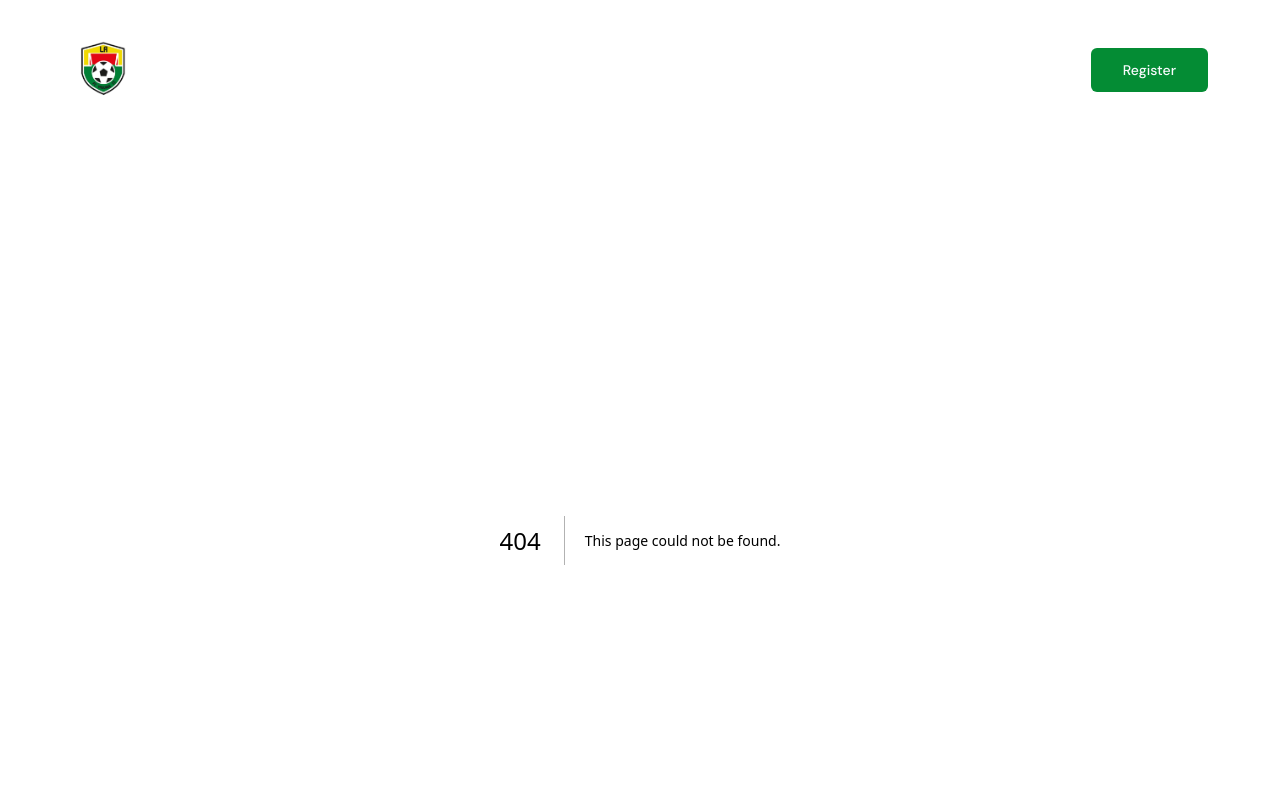
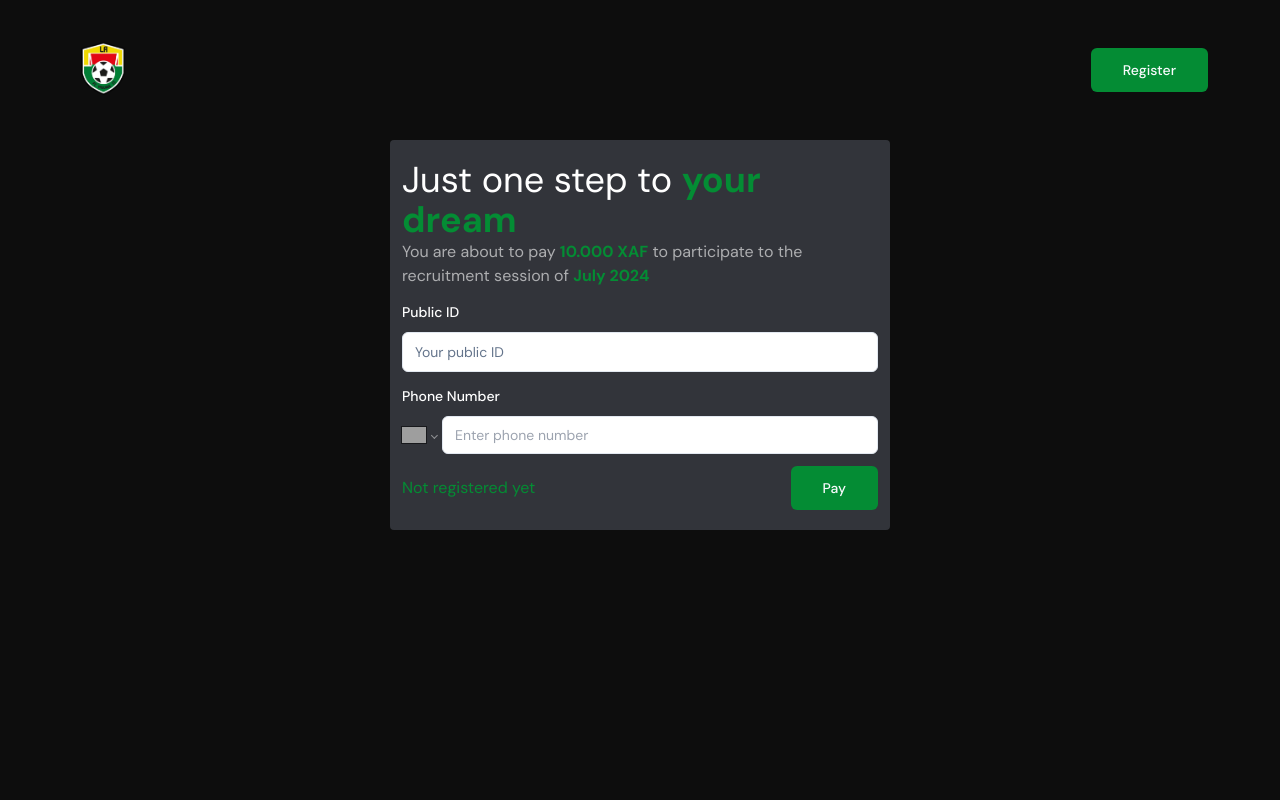
Before and after one commit to INGENIO-237/yafoot-recruit, a Next.js app: page /payment in a window 1280 px wide. Before the commit this address had no page. Shown: the top 800 px of the page. Built offline with nearby package versions, Linux system fonts and the light colour scheme; grey boxes are pictures that could not be loaded.

Commit message:
completed payment & waitlist forms

```diff
--- a/src/app/layout.tsx
+++ b/src/app/layout.tsx
@@ -6,6 +6,7 @@ import PageTransition from "@/components/ui/PageTransition";
 import Footer from "@/components/layout/Footer";
 import { ToastContainer, toast } from "react-toastify";
 import "react-toastify/dist/ReactToastify.css";
+import Transition from "@/components/ui/Transition";
 
 const dmSans = DM_Sans({ subsets: ["latin"] });
 
@@ -24,6 +25,7 @@ export default function RootLayout({
   return (
     <html lang="en">
       <body className={dmSans.className}>
+        {/* <Transition /> */}
         <PageTransition>
           <Header />
           {children}
--- /dev/null
+++ b/src/app/payment/page.tsx
@@ -0,0 +1,9 @@
+import PaymentForm from "@/components/payment/PaymentForm";
+
+export default function Page() {
+  return (
+    <div className="container min-h-[90vh] flex justify-center items-start">
+      <PaymentForm />
+    </div>
+  );
+}
--- a/src/components/apply/ApplicationForm.tsx
+++ b/src/components/apply/ApplicationForm.tsx
@@ -1,7 +1,7 @@
 "use client";
 
 import { useForm } from "react-hook-form";
-import { nativeEnum, object, optional, string, z } from "zod";
+import { object, optional, string, z } from "zod";
 import { zodResolver } from "@hookform/resolvers/zod";
 import {
   Form,
@@ -16,7 +16,7 @@ import { Button } from "../ui/button";
 import { useState } from "react";
 import Cities from "./Cities";
 import Positions from "./Positions";
-import PhoneInput from "react-phone-number-input";
+import PhoneInput, { isValidPhoneNumber } from "react-phone-number-input";
 import "react-phone-number-input/style.css";
 import Link from "next/link";
 import { CITIES, POSITIONS } from "@/lib/enums";
@@ -25,12 +25,10 @@ import { toast } from "react-toastify";
 const ApplicationSchema = object({
   firstname: optional(string()),
   lastname: string({ required_error: "Last name is required" }),
-  // city: nativeEnum(CITIES, { required_error: "City is required" }),
   phone: string({
     required_error: "Phone number is required",
     invalid_type_error: "Invalid phone number",
   }),
-  // position: nativeEnum(POSITIONS, { required_error: "Position is required" }),
 });
 
 type ApplicationData = z.infer<typeof ApplicationSchema>;
@@ -66,6 +64,8 @@ export default function ApplicationForm() {
       )
     )
       errors.push("Invalid field position");
+
+    if (!isValidPhoneNumber(data.phone)) errors.push("Invalid phone number");
 
     if (errors.length > 0) {
       errors.forEach((error) => toast.error(error));
@@ -172,7 +172,7 @@ export default function ApplicationForm() {
           )}
         />
         <div className="flex justify-between items-center">
-          <Link href="#" className="text-secondary-hover">
+          <Link href="/payment" className="text-secondary-hover">
             Already registered
           </Link>
           <Button type="submit">Submit</Button>
--- /dev/null
+++ b/src/components/payment/PaymentForm.tsx
@@ -0,0 +1,198 @@
+"use client";
+
+import { useForm } from "react-hook-form";
+import { object, string, z } from "zod";
+import { zodResolver } from "@hookform/resolvers/zod";
+import {
+  Form,
+  FormControl,
+  FormField,
+  FormItem,
+  FormLabel,
+  FormMessage,
+} from "../ui/form";
+import { Input } from "../ui/input";
+import { Button } from "../ui/button";
+import PhoneInput, { isValidPhoneNumber } from "react-phone-number-input";
+import "react-phone-number-input/style.css";
+import Link from "next/link";
+import { toast } from "react-toastify";
+
+const PaymentSchema = object({
+  publicId: string({ required_error: "Please provide your public ID" }),
+  phone: string({
+    required_error: "Phone number is required",
+    invalid_type_error: "Invalid phone number",
+  }),
+});
+
+type PaymentData = z.infer<typeof PaymentSchema>;
+
+const WaitlistSchema = object({
+  publicId: string({ required_error: "Please provide your public ID" }),
+});
+
+type WaitlistData = z.infer<typeof WaitlistSchema>;
+
+export default function PaymentForm() {
+  const session = {
+    _id: "sjkdjs9892893829skdlksa",
+    date: "July 2024",
+  };
+  // const session = undefined;
+
+  const form = useForm<PaymentData>({
+    resolver: zodResolver(PaymentSchema),
+  });
+
+  const { control, handleSubmit } = form;
+
+  function onSubmit(data: PaymentData) {
+    const errors = [];
+
+    if (!isValidPhoneNumber(data.phone)) errors.push("Invalid phone number");
+
+    if (errors.length > 0) {
+      errors.forEach((error) => toast.error(error));
+    } else {
+      // TODO: Send data to backend
+      toast.success("Data sent to backend");
+    }
+  }
+
+  // Show waitlist form in case no recruitment session available
+  const waitlistForm = useForm<WaitlistData>({
+    resolver: zodResolver(WaitlistSchema),
+  });
+
+  const { control: waitlistControl, handleSubmit: handleWaitlistSubmit } =
+    waitlistForm;
+
+  function onSubmitWaitlist(data: WaitlistData) {
+    // TODO: Send data to backend
+    toast.success("Added the waitlist");
+  }
+
+  return (
+    <Form {...form}>
+      {session && (
+        <form
+          onSubmit={handleSubmit(onSubmit)}
+          className="space-y-3 bg-gray-500/40 px-3 py-5 rounded backdrop-blur-lg w-full max-w-[500px]"
+        >
+          <div>
+            <h1 className="text-3xl md:text-4xl">
+              Just one step to{" "}
+              <span className="text-secondary-hover font-bold">your dream</span>
+            </h1>
+            <p className="text-white/60">
+              You are about to pay{" "}
+              <span className="text-secondary-hover font-bold">10.000 XAF</span>{" "}
+              to participate to the recruitment session of{" "}
+              <span className="text-secondary-hover font-bold">
+                {session.date}
+              </span>
+            </p>
+          </div>
+          <FormField
+            control={control}
+            name="publicId"
+            render={({ field }) => (
+              <FormItem>
+                <FormLabel className="font-medium capitalize">
+                  Public ID
+                </FormLabel>
+                <FormControl>
+                  <Input
+                    placeholder="Your public ID"
+                    className="text-black"
+                    {...field}
+                  />
+                </FormControl>
+
+                <FormMessage />
+              </FormItem>
+            )}
+          />
+          <FormField
+            control={control}
+            name="phone"
+            render={({ field }) => (
+              <FormItem>
+                <FormLabel className="font-medium capitalize">
+                  Phone Number
+                </FormLabel>
+                <FormControl>
+                  <PhoneInput
+                    placeholder="Enter phone number"
+                    {...field}
+                    // className="px-3 py-2 text-black w-full"
+                    numberInputProps={{
+                      className:
+                        " w-full rounded-md border border-slate-200 bg-white px-3 py-2 text-sm ring-offset-white focus-visible:outline-none focus-visible:ring-2 focus-visible:ring-slate-950 focus-visible:ring-offset-2 text-black",
+                    }}
+                    defaultCountry="CM"
+                  />
+                </FormControl>
+
+                <FormMessage />
+              </FormItem>
+            )}
+          />
+          <div className="flex justify-between items-center">
+            <Link href="/apply" className="text-secondary-hover">
+              Not registered yet
+            </Link>
+            <Button type="submit">Pay</Button>
+          </div>
+        </form>
+      )}
+      {!session && (
+        <form
+          onSubmit={handleSubmit(onSubmit)}
+          className="space-y-3 bg-gray-500/40 px-3 py-5 rounded backdrop-blur-lg w-full max-w-[500px]"
+        >
+          <div>
+            <h1 className="text-3xl md:text-4xl">
+              No recruitment session available for the moment.{" "}
+              <span className="text-secondary-hover font-bold">
+                Join the waitlist
+              </span>
+              .
+            </h1>
+            <p className="text-white/60">
+              Join the waitlist to get notified as soon as there is a new
+              recruitment session available
+            </p>
+          </div>
+          <FormField
+            control={control}
+            name="publicId"
+            render={({ field }) => (
+              <FormItem>
+                <FormLabel className="font-medium capitalize">
+                  Public ID
+                </FormLabel>
+                <FormControl>
+                  <Input
+                    placeholder="Your public ID"
+                    className="text-black"
+                    {...field}
+                  />
+                </FormControl>
+
+                <FormMessage />
+              </FormItem>
+            )}
+          />
+          <div className="flex justify-between items-center">
+            <Link href="/apply" className="text-secondary-hover">
+              Not registered yet
+            </Link>
+            <Button type="submit">Join</Button>
+          </div>
+        </form>
+      )}
+    </Form>
+  );
+}
--- /dev/null
+++ b/src/components/ui/Transition.tsx
@@ -0,0 +1,16 @@
+"use client";
+
+import { AnimatePresence } from "framer-motion";
+
+export default function Transition() {
+  return (
+    <AnimatePresence mode="wait">
+      <div className="w-full h-full pointer-events-none flex justify-center items-center bg-y_yellow">
+            <div>
+        <h1 className="text-white">Transition</h1>
+
+            </div>
+      </div>
+    </AnimatePresence>
+  );
+}
```
